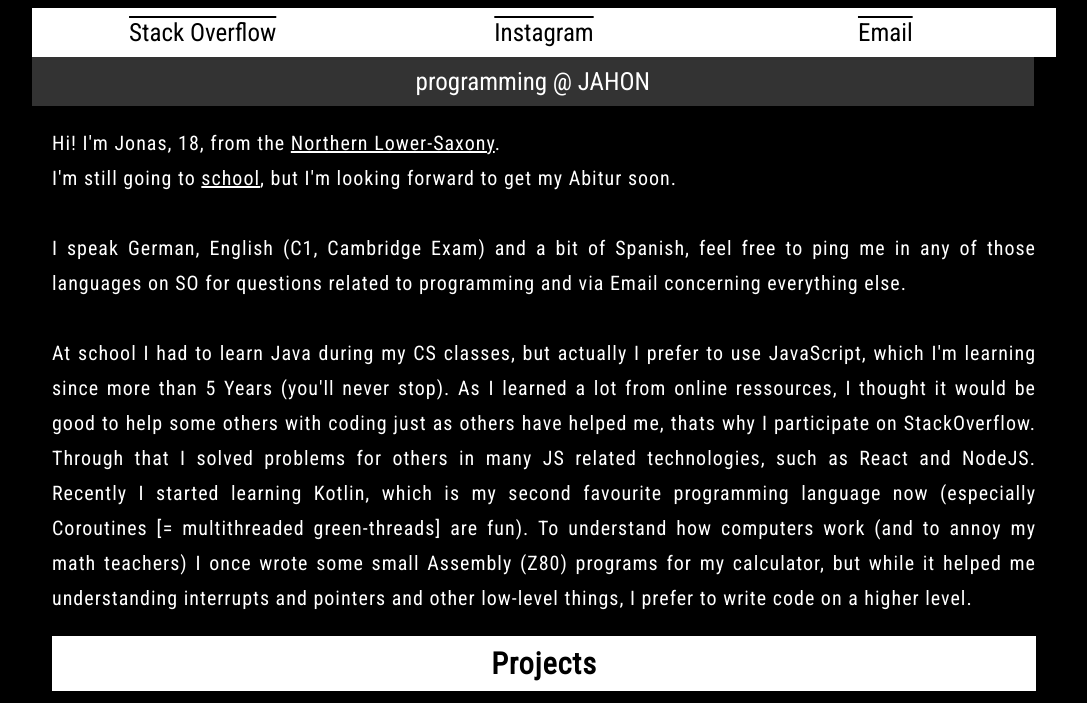
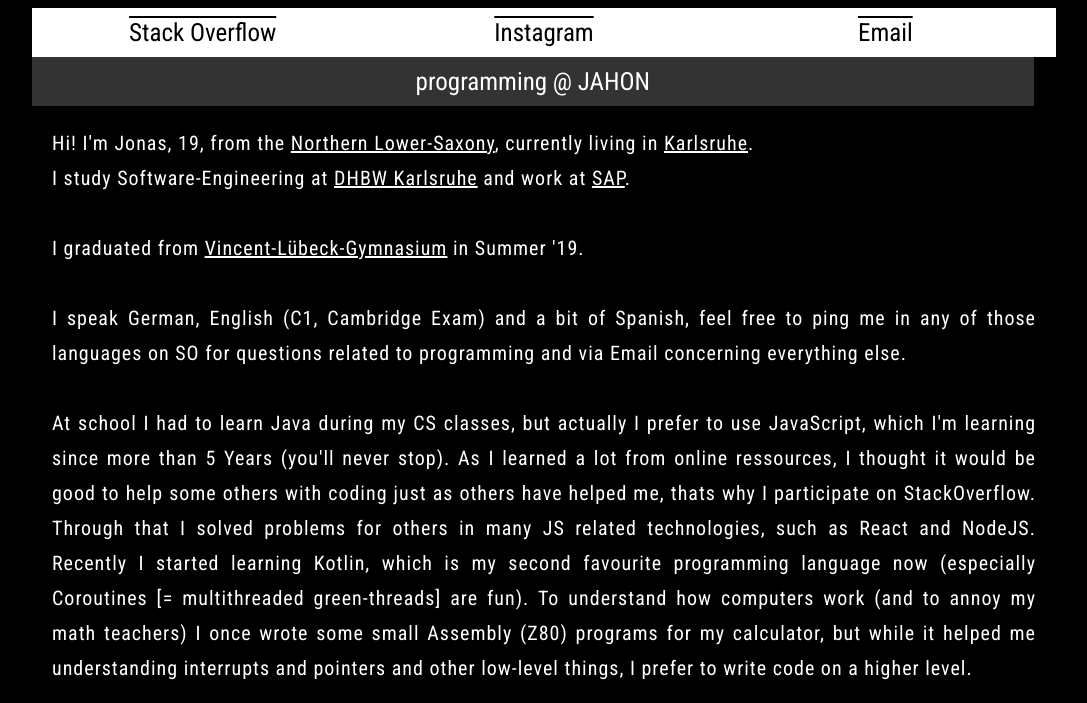
Before and after one commit to Jonasdoubleyou/jonasdoubleyou.github.io, a plain HTML site: page index.html in a window 1280 px wide. Shown: the part 90-793 px from the top of the page, without its empty margins (96-1183 px from the left). Drawn offline with Linux system fonts and the light colour scheme.

Commit message:
feat: Update CV

```diff
--- a/index.html
+++ b/index.html
@@ -16,9 +16,17 @@
         <a href="https://jahon.ml" id="jahon">programming @ JAHON</a>
       </div>
       <div class="content">
-        Hi! I'm Jonas, 18, from the <a href="http://lower-saxony.de">Northern Lower-Saxony</a>.<br>
-        I'm still going to <a href="http://vlg-stade.de">school</a>, but I'm looking forward to get my Abitur soon.<br><br>
-        I speak German, English (C1, Cambridge Exam) and a bit of Spanish, feel free to ping me in any of those languages on SO for questions related to programming and via Email concerning everything else.<br><br>
+        Hi! I'm Jonas, 19, from the <a href="http://lower-saxony.de">Northern Lower-Saxony</a>, currently living in <a href="https://www.karlsruhe.de/">Karlsruhe</a>.
+        <br/>
+        I study Software-Engineering at <a href="https://karlsruhe.dhbw.de">DHBW Karlsruhe</a> and work at <a href="https://sap.com">SAP</a>.
+        <br/>
+        <br/>
+        I graduated from <a href="http://vlg-stade.de">Vincent-Lübeck-Gymnasium</a> in Summer '19.
+        <br>
+        <br>
+        I speak German, English (C1, Cambridge Exam) and a bit of Spanish, feel free to ping me in any of those languages on SO for questions related to programming and via Email concerning everything else.
+        <br>
+        <br>
         At school I had to learn Java during my CS classes, but actually I prefer to use JavaScript, which I'm learning since more than 5 Years (you'll never stop).
         As I learned a lot from online ressources, I thought it would be good to help some others with coding just as others have helped me, thats why I participate on StackOverflow.
         Through that I solved problems for others in many JS related technologies, such as React and NodeJS. Recently I started learning Kotlin, which is my second favourite programming language now (especially Coroutines [= multithreaded green-threads] are fun).
@@ -33,7 +41,7 @@
           The players see each others in realtime, they can design houses and place them on the map, connect them with streets and let workers work on them.
           Ressources are generated at mines and transported to fabrications, workers eat & sleep and get children.<br/><br/>
 
-          The release will be in <p id="claim-release" class="highlight">Xdays</span>
+          The release will be in <p id="claim-release" class="highlight">some days</span>
 
           <p>
             See more photos on <a href="https://instagram.com/jahon_dev" class="highlight">Instagram</a>
@@ -141,10 +149,10 @@
 
         document.querySelector("#email").addEventListener("click", email, false);
 
-        setInterval(function() {
+        /*setInterval(function() {
           var left = new Date(new Date(2019, 7, 1) - new Date());
           document.querySelector("#claim-release").innerHTML = left.getMonth() + "months " + left.getDate() + "days " + left.getHours() + "hours " + left.getMinutes() + "minutes " + left.getSeconds() + "seconds";
-}, 1000)
+        }, 1000)*/
       </script>
   </body>
 </html>
```
